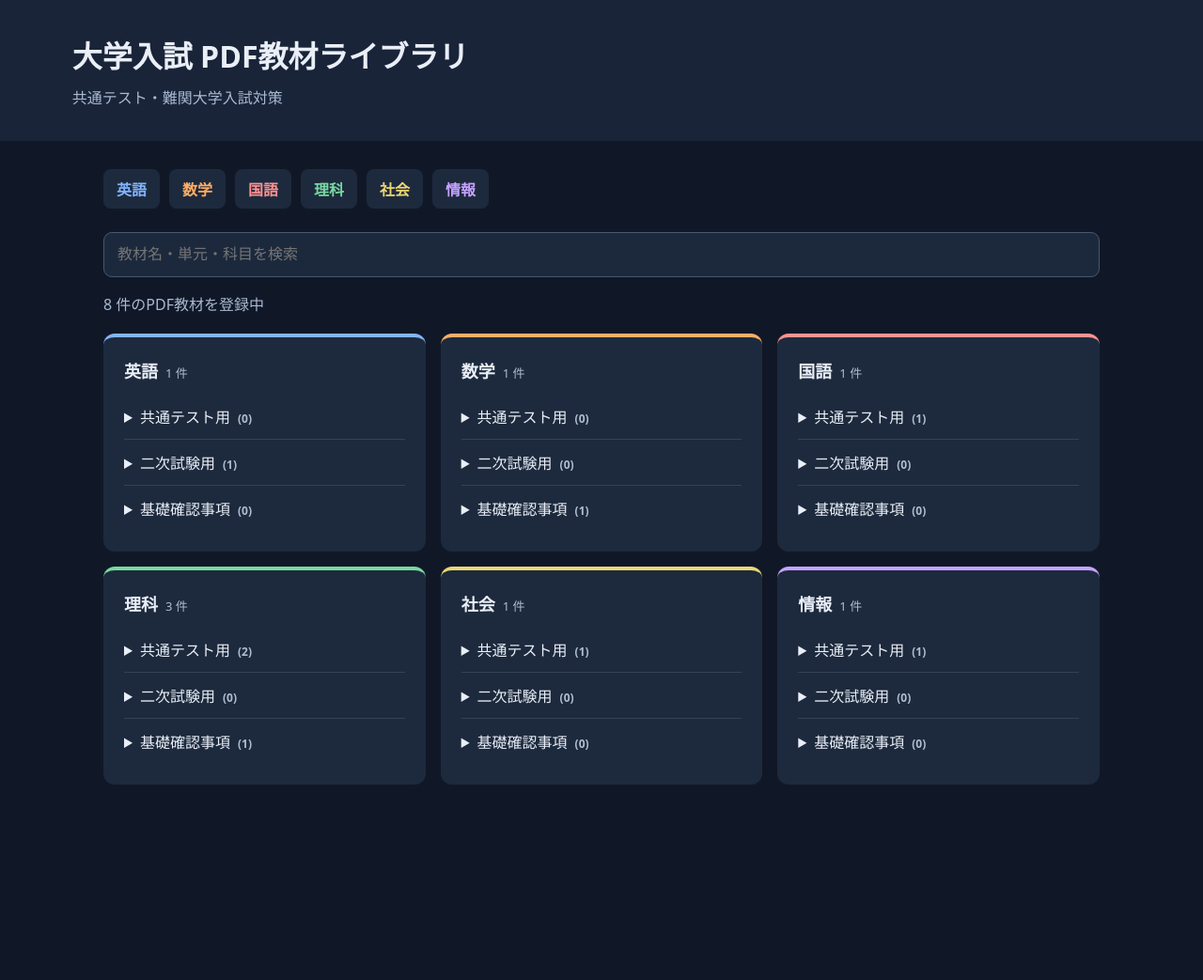
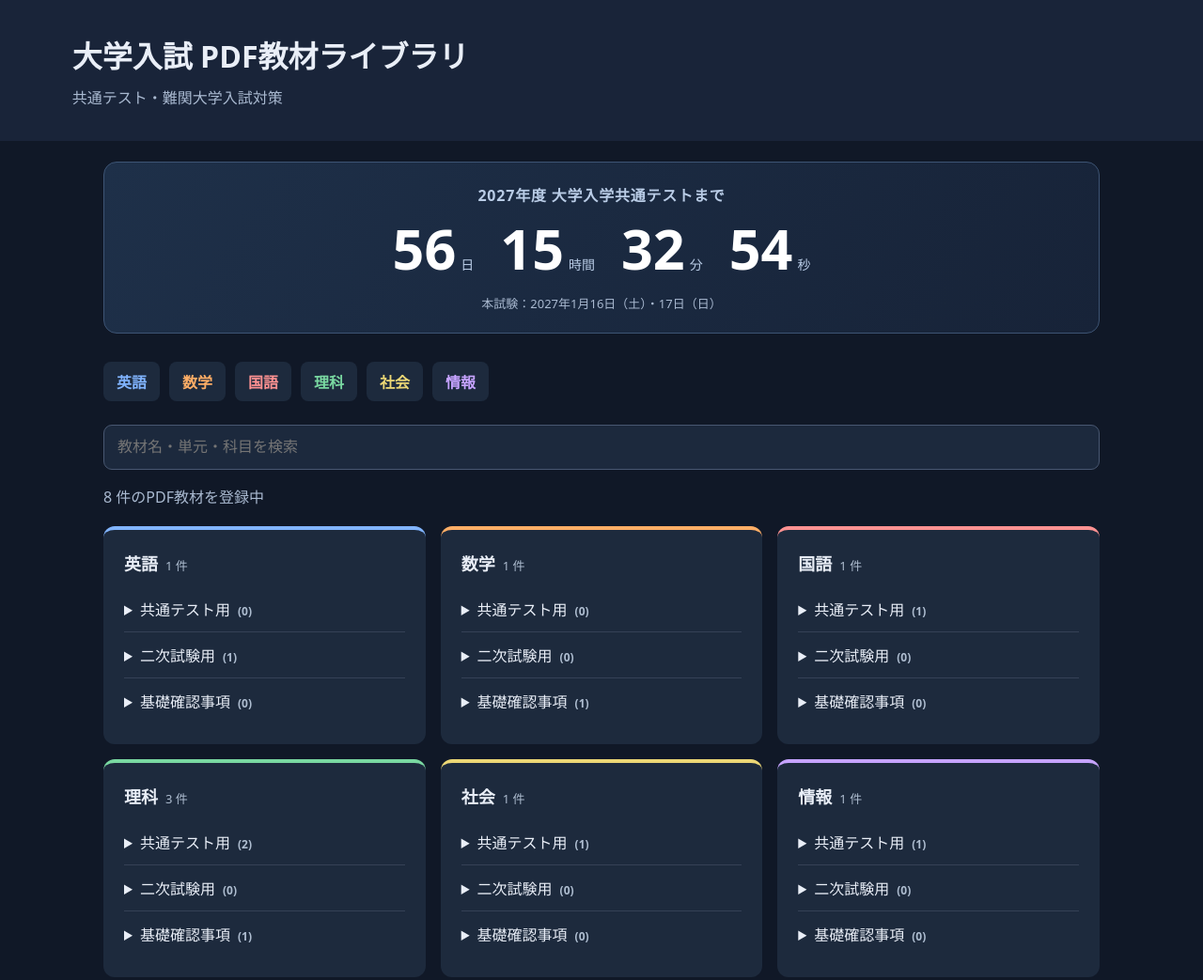
Before and after one commit to Shigerudax/pdf-study-library, a plain HTML site: page index.html in a window 1280 px wide. Shown: the whole page at 94% size. Before the commit the page ends 865 px from the top, so only its background shows below. Drawn offline with Linux system fonts and the light colour scheme.

Commit message:
Add 2027 common test countdown to homepage

```diff
--- a/index.html
+++ b/index.html
@@ -34,10 +34,35 @@ li a:hover,li a:focus-visible{text-decoration:underline}
 .missing{color:#aebdd0;margin:4px 0 14px;font-size:14px}
 #empty{color:#aebdd0}
 a:focus-visible,summary:focus-visible,input:focus-visible{outline:2px solid #a9ccff;outline-offset:3px}
+
+.countdown{max-width:1100px;margin:0 auto;padding:22px 20px 0}
+.countdown-panel{background:linear-gradient(125deg,#1e3049,#172338);border:1px solid #3d5474;border-radius:14px;padding:22px 24px;text-align:center}
+.countdown-label{color:#b9cce6;font-weight:650;letter-spacing:.05em;margin:0 0 8px}
+.countdown-date{color:#a9b9d0;font-size:13px;margin:12px 0 0}
+.countdown-units{display:flex;align-items:baseline;justify-content:center;gap:clamp(10px,3vw,28px);flex-wrap:wrap}
+.countdown-unit{display:flex;align-items:baseline;gap:5px}
+.countdown-number{font-size:clamp(2rem,6vw,3.7rem);font-weight:750;font-variant-numeric:tabular-nums;color:#fff;line-height:1.25}
+.countdown-suffix{font-size:14px;color:#b9cce6}
+@media(max-width:460px){.countdown-panel{padding:18px 10px}.countdown-units{gap:10px}.countdown-number{font-size:clamp(1.6rem,7vw,2.4rem)}}
+
 </style>
 </head>
 <body>
 <header><h1>大学入試 PDF教材ライブラリ</h1><p>共通テスト・難関大学入試対策</p></header>
+
+<section class="countdown" aria-label="大学入学共通テストまでの残り時間">
+  <div class="countdown-panel">
+    <p class="countdown-label">2027年度 大学入学共通テストまで</p>
+    <div id="countdown-units" class="countdown-units" role="timer" aria-live="off">
+      <span class="countdown-unit"><span id="days" class="countdown-number">--</span><span class="countdown-suffix">日</span></span>
+      <span class="countdown-unit"><span id="hours" class="countdown-number">--</span><span class="countdown-suffix">時間</span></span>
+      <span class="countdown-unit"><span id="minutes" class="countdown-number">--</span><span class="countdown-suffix">分</span></span>
+      <span class="countdown-unit"><span id="seconds" class="countdown-number">--</span><span class="countdown-suffix">秒</span></span>
+    </div>
+    <p id="countdown-date" class="countdown-date">本試験：2027年1月16日（土）・17日（日）</p>
+  </div>
+</section>
+
 <main>
 <nav aria-label="科目">
 <a href="#subject-英語" style="color:#81b4ff">英語</a>
@@ -54,6 +79,29 @@ a:focus-visible,summary:focus-visible,input:focus-visible{outline:2px solid #a9c
 </main>
 <script>
 "use strict";
+
+const examStart = Date.parse("2027-01-16T09:30:00+09:00");
+const examEnd = Date.parse("2027-01-18T00:00:00+09:00");
+function updateCountdown(){
+  const now=Date.now();
+  const units=document.getElementById("countdown-units");
+  if(now>=examStart){
+    units.textContent=now<examEnd?"共通テスト実施中":"2027年度の共通テストは終了しました";
+    units.style.fontSize="clamp(1.2rem,4vw,1.9rem)";
+    units.style.fontWeight="700";
+    return true;
+  }
+  const remaining=Math.ceil((examStart-now)/1000);
+  document.getElementById("days").textContent=Math.floor(remaining/86400);
+  document.getElementById("hours").textContent=String(Math.floor(remaining%86400/3600)).padStart(2,"0");
+  document.getElementById("minutes").textContent=String(Math.floor(remaining%3600/60)).padStart(2,"0");
+  document.getElementById("seconds").textContent=String(remaining%60).padStart(2,"0");
+  return false;
+}
+if(!updateCountdown()){
+  const countdownInterval=setInterval(()=>{if(updateCountdown())clearInterval(countdownInterval)},1000);
+}
+
 const SUBJECTS = [
   {name:"英語",color:"#81b4ff"},
   {name:"数学",color:"#ffae66"},
```
